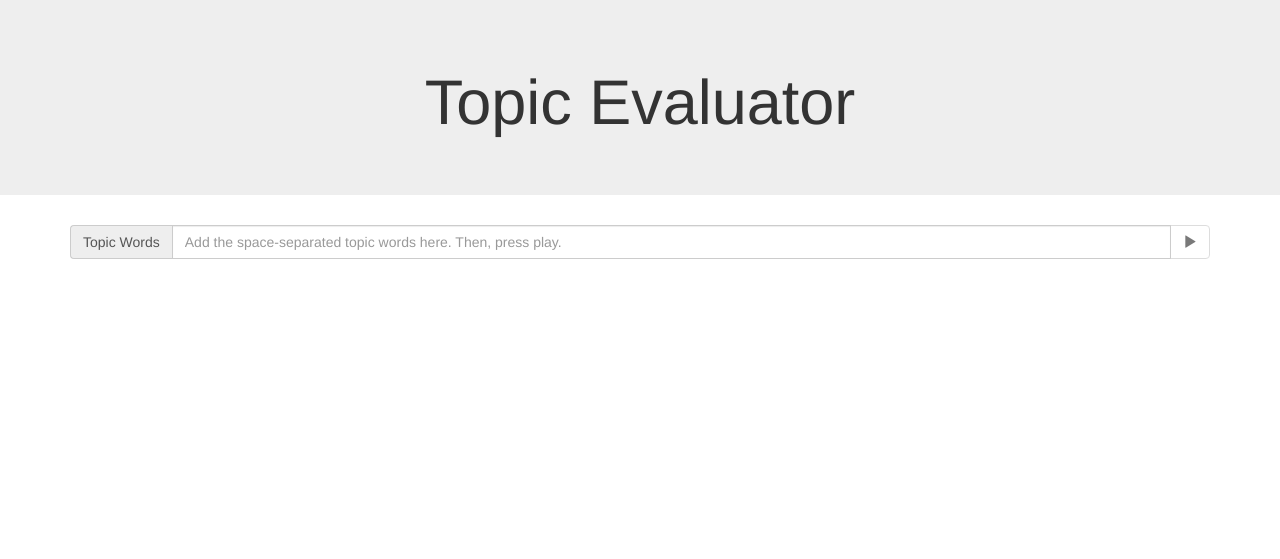
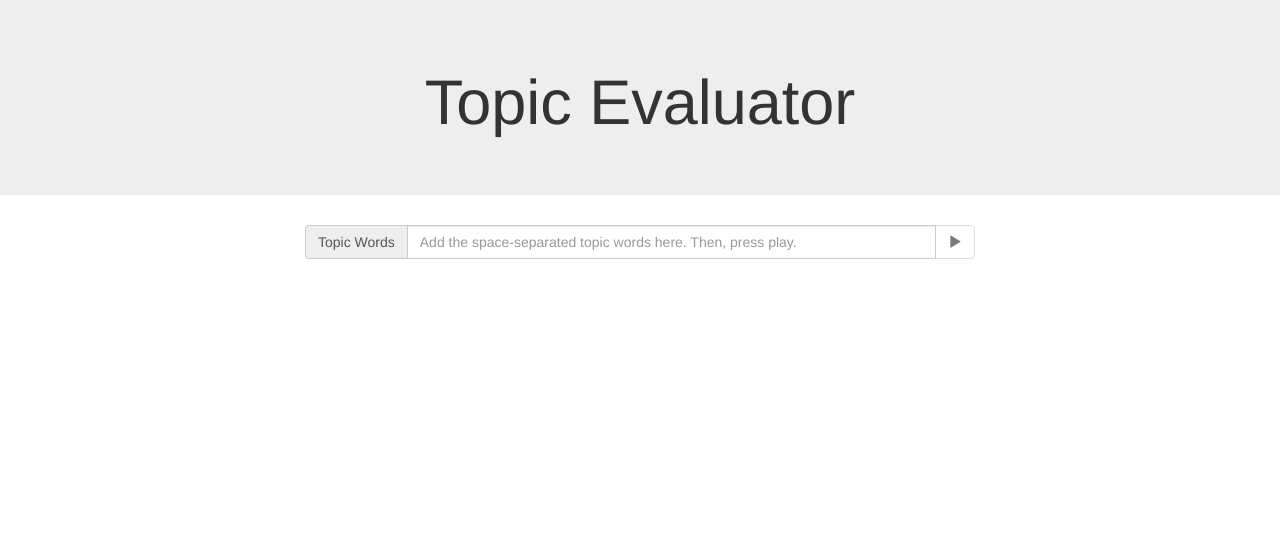
Before and after one commit to siqueiralex/topic-coherence, a Django app: template Topic_Evaluator/templates/home.html in a window 1280 px wide. Shown: the top 559 px of the page. Run offline with Django 3.2, Linux system fonts and the light colour scheme; the template is opened without the code that fills it, so the values that code supplies are empty; some libraries are stand-ins or nearby versions.

Commit message:
More cosmetic changes

```diff
--- a/Topic_Evaluator/templates/home.html
+++ b/Topic_Evaluator/templates/home.html
@@ -28,6 +28,9 @@
         margin-bottom: 10px;
       }
 
+      .topic-input {
+        max-width: 700px;
+      }
 
       .hide {
         display: none;
@@ -43,7 +46,7 @@
         <h1>Topic Evaluator</h1>
     </div>
 
-    <div class="container align-items-center text-center">
+    <div class="topic-input container align-items-center text-center">
         <form id='topic-form'>
             <div class="input-group">
             <span class="input-group-addon">Topic Words</span>
```
Also changed, not shown: README.md.
